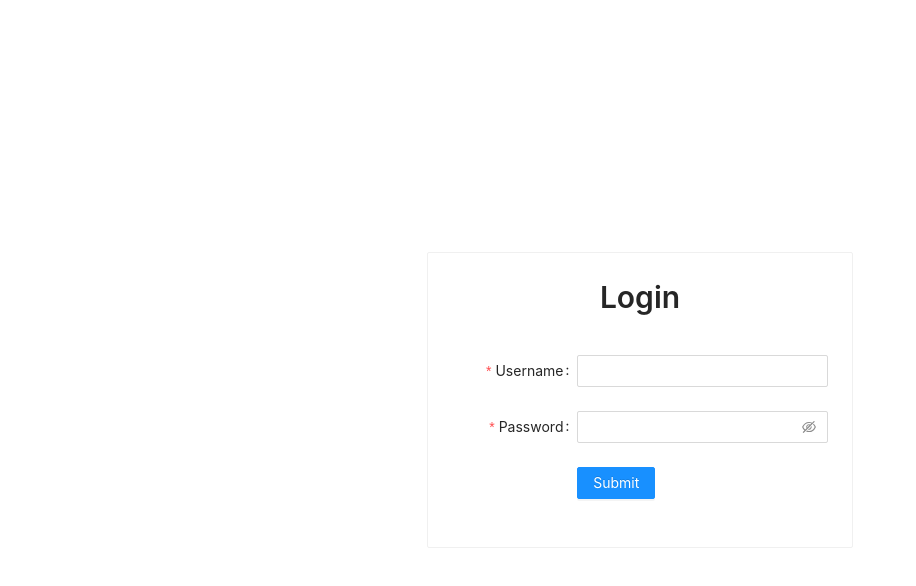
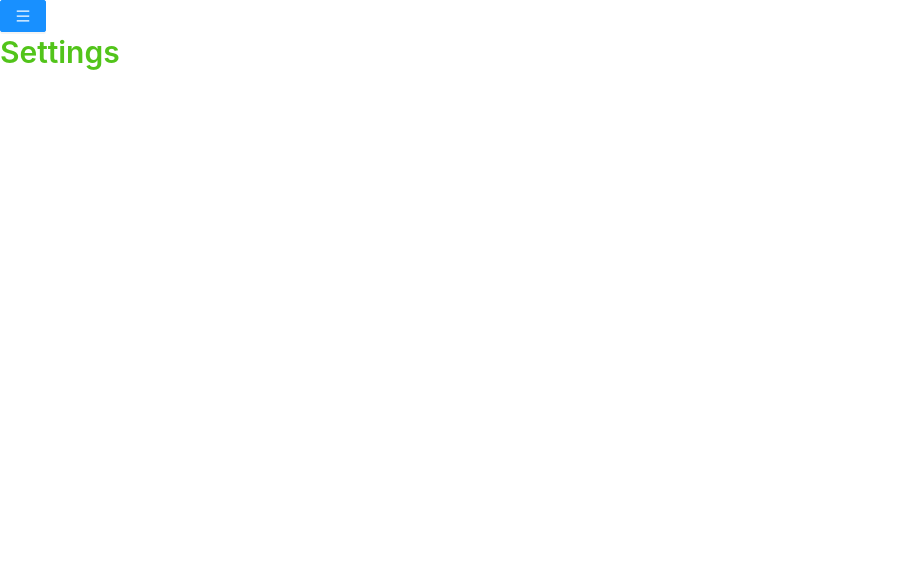
Before and after one commit to cusen11/shopexpress, a React (Create React App) app: page /settings in a window 1280 px wide. Shown: the top 586 px of the page, without its empty margins (0-916 px from the left). Built offline with nearby package versions, Linux system fonts and the light colour scheme.

Commit message:
jal;ksdjasl;kd

```diff
--- a/package.json
+++ b/package.json
@@ -3,6 +3,7 @@
   "version": "0.1.0",
   "private": true,
   "dependencies": {
+    "@ant-design/icons": "^4.6.2",
     "@testing-library/jest-dom": "^5.14.1",
     "@testing-library/react": "^11.2.7",
     "@testing-library/user-event": "^12.8.3",
--- a/src/Admin/Components/Navication/Nav.jsx
+++ b/src/Admin/Components/Navication/Nav.jsx
@@ -1,37 +1,34 @@
-import React from 'react';
-import {
-    BrowserRouter as Router,
-    Switch,
-    Route,
-    Link
-  } from "react-router-dom";
 
-import HomePage from '../../Pages/HomePage/HomePage';
-import Contact from '../../Pages/Contact/Contact';
+import { Link } from "react-router-dom";
+import React, { useState } from 'react';
+import { Drawer, Button } from 'antd'
+import { MenuOutlined  } from '@ant-design/icons'
 
 function Nav(props) {
-    return (
-    <Router>
-        <div>
-          <ul>
-            <li>
-              <Link to="/homepage">Home</Link>
-            </li>
-            <li>
-              <Link to="/contact">Contact</Link>
-            </li>
-
-          </ul>
-          <Switch>
-            <Route path="/homepage">
-              <HomePage />
-            </Route>
-            <Route path="/contact">
-              <Contact />
-            </Route>
-          </Switch>
-        </div>
-      </Router>
+    const [visible, setVisible] = useState(false);
+    const showDrawer = () => {
+      setVisible(true);
+    };
+    const onClose = () => {
+      setVisible(false);
+    };
+      return (
+        <>
+        <Button type="primary" onClick={showDrawer}>
+          <MenuOutlined  />
+        </Button>
+          <Drawer
+            title="Dashboard"
+            placement="left"
+            closable={false}
+            onClose={onClose}
+            visible={visible}
+          >
+            <Link onClick={() => setVisible(false)} to="/">Home</Link>
+            <Link onClick={() => setVisible(false)} to="/contact">Contact</Link>
+            <Link onClick={() => setVisible(false)} to="/settings">Settings</Link>
+          </Drawer>
+        </>
     );
 }
 
--- /dev/null
+++ b/src/Admin/Pages/Settings/Setting.jsx
@@ -0,0 +1,13 @@
+import React from 'react';
+import { Typography } from 'antd'
+
+function Settings(props) {
+    const {Title} = Typography
+    return (
+        <>
+            <Title type="success" level={2}>Settings</Title>
+        </>
+    );
+}
+
+export default Settings;
--- a/src/App.js
+++ b/src/App.js
@@ -1,9 +1,40 @@
+import React, { useState } from 'react';
 import 'antd/dist/antd.css';
 import Login from './Admin/Components/Login/Login';
+import HomePage from './Admin/Pages/HomePage/HomePage';
+import Contact from './Admin/Pages/Contact/Contact';
+import Nav from './Admin/Components/Navication/Nav';
+import Settings from './Admin/Pages/Settings/Setting';
+import {
+  BrowserRouter as Router,
+  Switch,
+  Route
+} from "react-router-dom";
+
+
 function App() {
+  const [login, setLogin] = useState(true)
   return (
     <>
-      <Login/>
+      {!login ? <Login/>
+      :
+      <Router>
+        <Nav/>
+        <Switch>
+          <Route exact path="/">
+            <HomePage/>
+          </Route>
+          <Route path="/contact">
+            <Contact />
+          </Route>
+          <Route path="/settings">
+            <Settings />
+          </Route>
+        </Switch>
+    </Router>
+
+      }
+
     </>
   );
 }
```
Also changed, not shown: src/Admin/Pages/HomePage/HomePage.jsx (line endings or trailing spaces).
